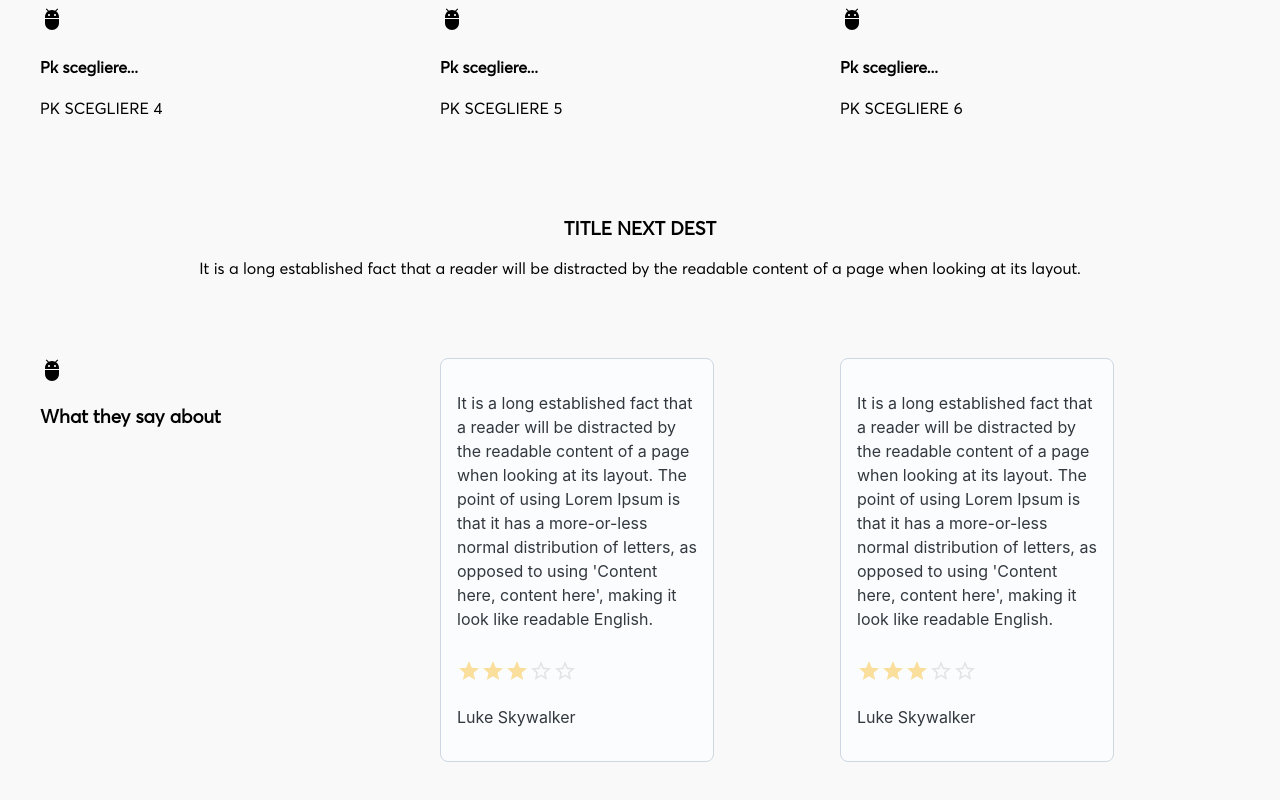
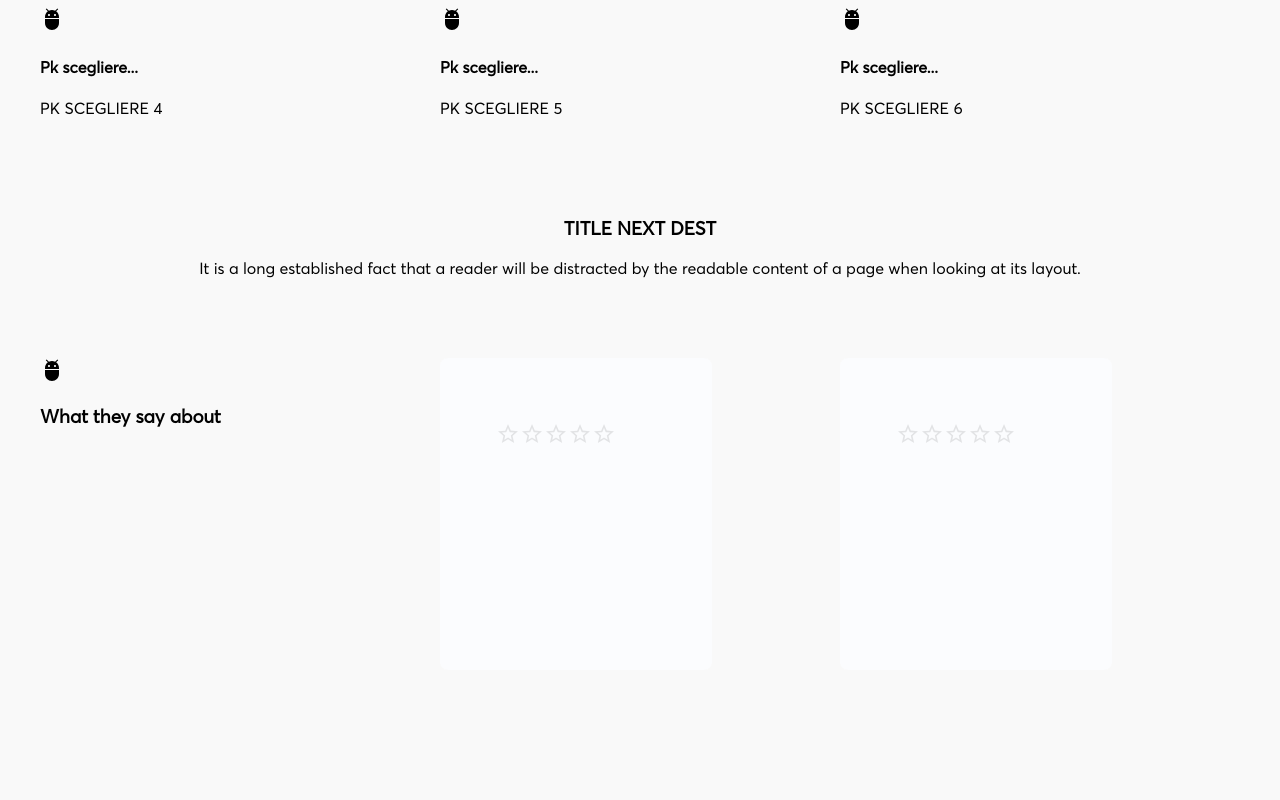
Before and after one commit to giuliapl/reactjs-villas, a React (Vite) app: page / in a window 1280 px wide. Shown: the part 1662-2462 px from the top of the page. After the commit the page ends 2372 px from the top, so only its background shows below. Built offline with nearby package versions, Linux system fonts and the light colour scheme.

Commit message:
chore: rating card comp wip

```diff
--- a/src/components/ratingcard/RatingCard.tsx
+++ b/src/components/ratingcard/RatingCard.tsx
@@ -1,25 +1,28 @@
 import { Box, Card } from "@mui/joy";
 import { Rating } from "@mui/material";
 
-export default function RatingCard() {
+interface RatingCardProps {
+  description: string;
+  author: string;
+  rating: number;
+}
+
+export default function RatingCard(props: RatingCardProps) {
   return (
-    <Card sx={{ minHeight: '280px', width: 240 }}>
-      <p>
-        It is a long established fact that a reader will be distracted by the
-        readable content of a page when looking at its layout. The point of
-        using Lorem Ipsum is that it has a more-or-less normal distribution of
-        letters, as opposed to using 'Content here, content here', making it
-        look like readable English.
-      </p>
+    <Card
+      sx={{ minHeight: "280px", width: 240, border: "none", boxshadow: "none" }}
+    >
+      <p>{props.description}</p>
       <Box
         sx={{
           "& > legend": { mt: 2 },
+          display: "flex",
+          alignItems: "center",
+          justifyContent: "space-evenly",
         }}
       >
-        <Rating name="read-only"
-        value={3}
-        readOnly disabled />
-        <p>Luke Skywalker</p>
+        <Rating name="read-only" value={props.rating} readOnly disabled />
+        <p>{props.author}</p>
       </Box>
     </Card>
   );
```
